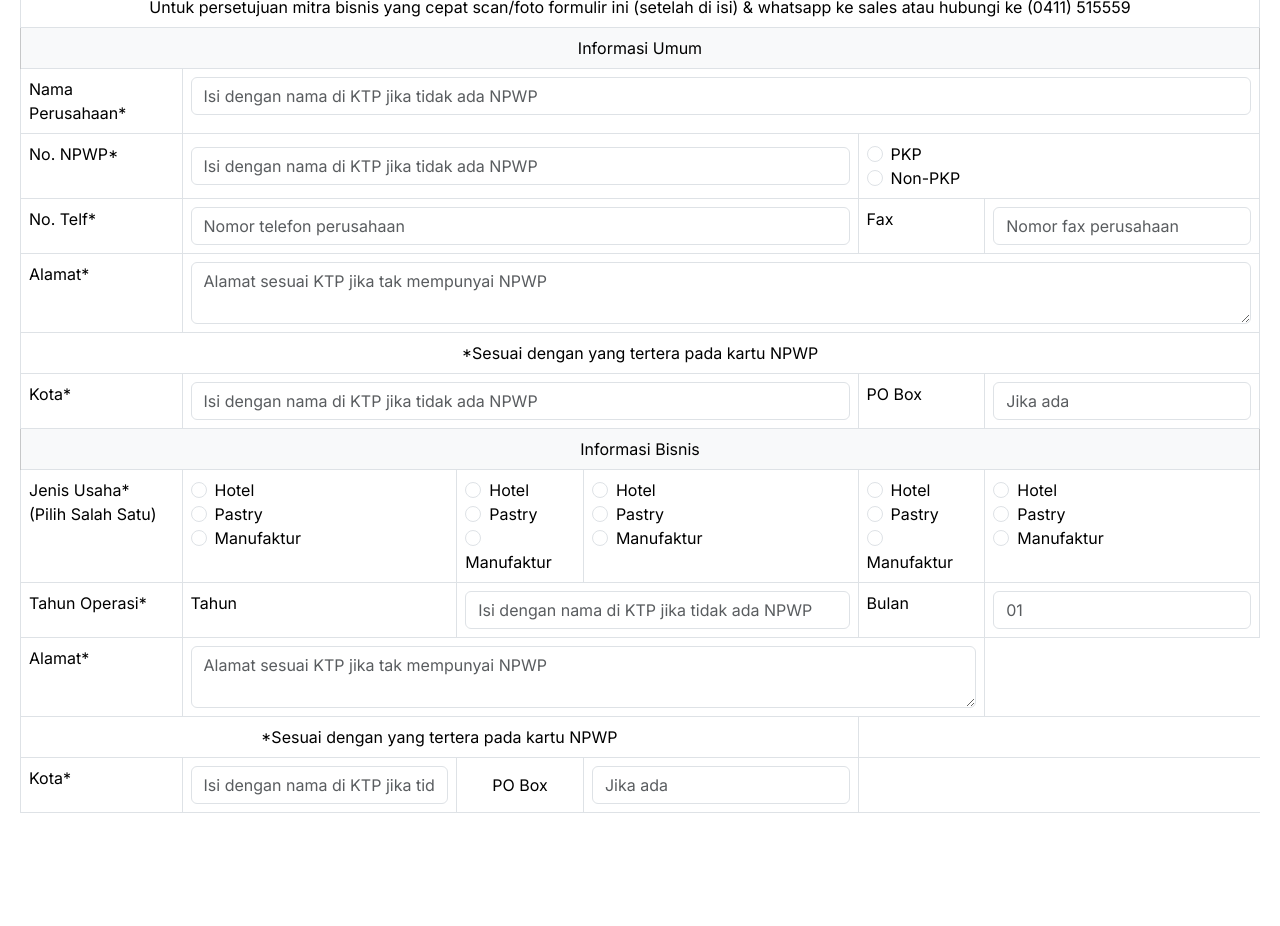
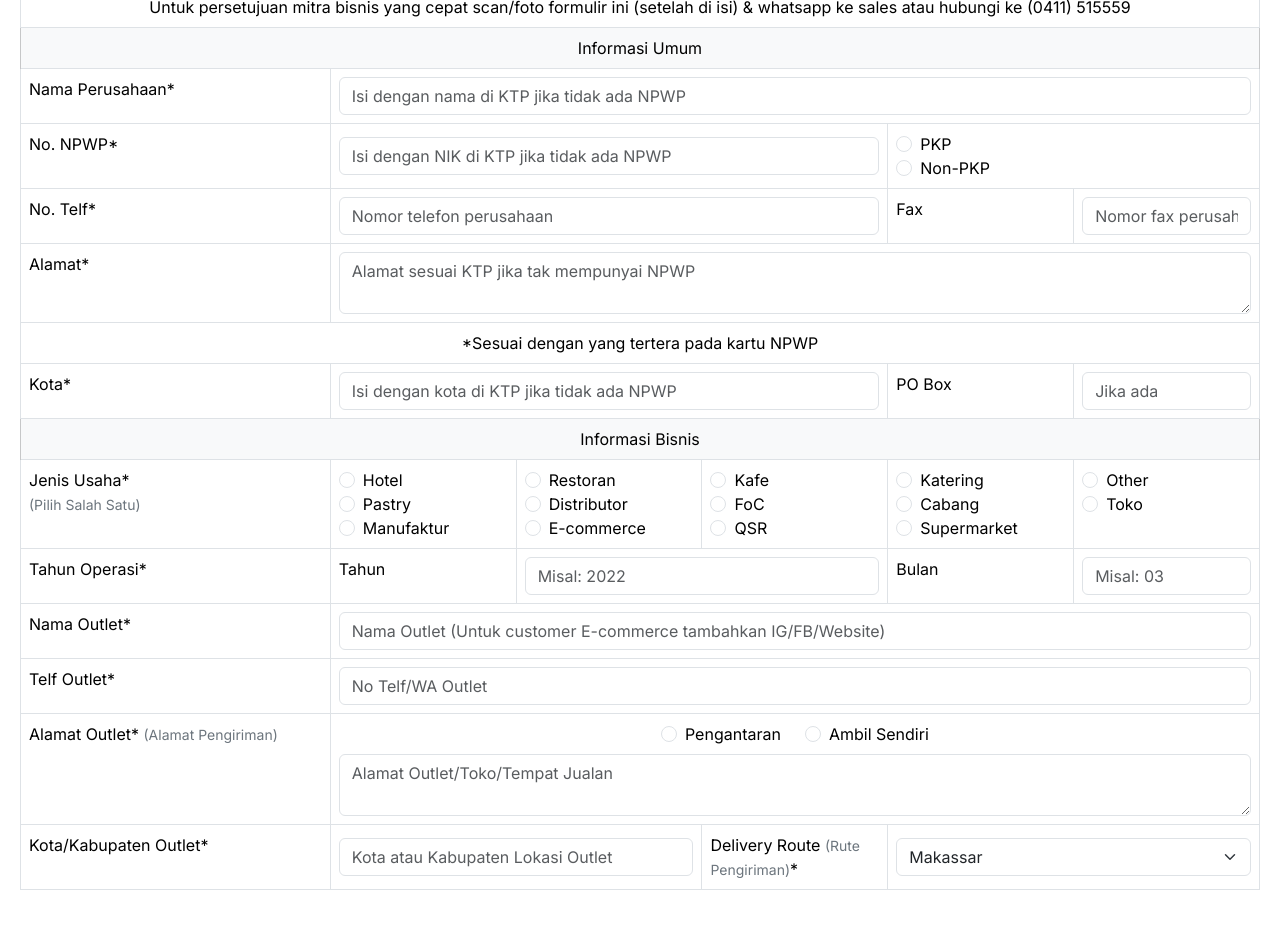
Before and after one commit to rayyanekaputra/formuliraplikasimitrabisnis, a Vue app: page / in a window 1280 px wide. Shown: the part 140-1066 px from the top of the page. Before the commit the page ends 989 px from the top, so only its background shows below. Built offline with nearby package versions, Linux system fonts and the light colour scheme.

Commit message:
selesai sampai informasi bisnis dan ref nya

```diff
--- a/src/views/RegistrasiCustomerView.vue
+++ b/src/views/RegistrasiCustomerView.vue
@@ -53,7 +53,7 @@
                     <th scope="row">No. NPWP*</th>
                     <td class="align-middle" colspan="3">
                         <input v-model="nomorNPWP" class="w-100 form-control" type="text"
-                            placeholder="Isi dengan nama di KTP jika tidak ada NPWP">
+                            placeholder="Isi dengan NIK di KTP jika tidak ada NPWP">
                     </td>
                     <td colspan="3">
                         <div>
@@ -78,7 +78,8 @@
                     </td>
                     <td>Fax</td>
                     <td>
-                        <input v-model="nomorFax" class="w-100 form-control" type="text" placeholder="Nomor fax perusahaan">
+                        <input v-model="nomorFax" class="w-100 form-control" type="text"
+                            placeholder="Nomor fax perusahaan">
                     </td>
 
                 </tr>
@@ -98,7 +99,7 @@
                     <th scope="row">Kota*</th>
                     <td class="align-middle" colspan="3">
                         <input v-model="tempatKota" class="w-100 form-control" type="text"
-                            placeholder="Isi dengan nama di KTP jika tidak ada NPWP">
+                            placeholder="Isi dengan kota di KTP jika tidak ada NPWP">
                     </td>
                     <td class="">
                         PO Box
@@ -117,8 +118,9 @@
                     </th>
                 </tr>
                 <tr>
-                    <th scope="row" colspan="1" class="fs-">Jenis Usaha*<br />(Pilih Salah Satu) </th>
-                    <td colspan="1">
+                    <th scope="row" colspan="1" class="fs-">Jenis Usaha*<br /> <small class="text-secondary"> (Pilih
+                            Salah Satu) </small></th>
+                    <td colspan="1" width="15%">
                         <div>
                             <input name="jenisUsaha" v-model="jenisUsaha" class=" me-2 form-check-input" type="radio"
                                 value="Hotel">
@@ -135,72 +137,67 @@
                             <label class="form-check-label" for="jenisUsaha">Manufaktur</label>
                         </div>
                     </td>
-                    <td colspan="1">
+                    <td colspan="1" width="15%">
                         <div>
                             <input name="jenisUsaha" v-model="jenisUsaha" class=" me-2 form-check-input" type="radio"
-                                value="Hotel">
-                            <label class="form-check-label" for="jenisUsaha">Hotel</label>
+                                value="Restoran">
+                            <label class="form-check-label" for="jenisUsaha">Restoran</label>
                         </div>
                         <div>
                             <input name="jenisUsaha" v-model="jenisUsaha" class=" me-2 form-check-input" type="radio"
-                                value="Pastry">
-                            <label class="form-check-label" for="jenisUsaha">Pastry</label>
+                                value="Distributor">
+                            <label class="form-check-label" for="jenisUsaha">Distributor</label>
                         </div>
                         <div>
                             <input name="jenisUsaha" v-model="jenisUsaha" class=" me-2 form-check-input" type="radio"
-                                value="Manufaktur">
-                            <label class="form-check-label" for="jenisUsaha">Manufaktur</label>
+                                value="Ecommerce">
+                            <label class="form-check-label" for="jenisUsaha">E-commerce</label>
                         </div>
                     </td>
-                    <td colspan="1">
+                    <td colspan="1" width="15%">
                         <div>
                             <input name="jenisUsaha" v-model="jenisUsaha" class=" me-2 form-check-input" type="radio"
-                                value="Hotel">
-                            <label class="form-check-label" for="jenisUsaha">Hotel</label>
+                                value="Kafe">
+                            <label class="form-check-label" for="jenisUsaha">Kafe</label>
                         </div>
                         <div>
                             <input name="jenisUsaha" v-model="jenisUsaha" class=" me-2 form-check-input" type="radio"
-                                value="Pastry">
-                            <label class="form-check-label" for="jenisUsaha">Pastry</label>
+                                value="FoC">
+                            <label class="form-check-label" for="jenisUsaha">FoC</label>
                         </div>
                         <div>
                             <input name="jenisUsaha" v-model="jenisUsaha" class=" me-2 form-check-input" type="radio"
-                                value="Manufaktur">
-                            <label class="form-check-label" for="jenisUsaha">Manufaktur</label>
+                                value="QSR">
+                            <label class="form-check-label" for="jenisUsaha">QSR</label>
                         </div>
                     </td>
-                    <td colspan="1">
+                    <td colspan="1" width="15%">
                         <div>
                             <input name="jenisUsaha" v-model="jenisUsaha" class=" me-2 form-check-input" type="radio"
-                                value="Hotel">
-                            <label class="form-check-label" for="jenisUsaha">Hotel</label>
+                                value="Katering">
+                            <label class="form-check-label" for="jenisUsaha">Katering</label>
                         </div>
                         <div>
                             <input name="jenisUsaha" v-model="jenisUsaha" class=" me-2 form-check-input" type="radio"
-                                value="Pastry">
-                            <label class="form-check-label" for="jenisUsaha">Pastry</label>
+                                value="Cabang">
+                            <label class="form-check-label" for="jenisUsaha">Cabang</label>
                         </div>
                         <div>
                             <input name="jenisUsaha" v-model="jenisUsaha" class=" me-2 form-check-input" type="radio"
-                                value="Manufaktur">
-                            <label class="form-check-label" for="jenisUsaha">Manufaktur</label>
+                                value="Supermarket">
+                            <label class="form-check-label" for="jenisUsaha">Supermarket</label>
                         </div>
                     </td>
-                    <td colspan="1">
+                    <td colspan="1" width="15%">
                         <div>
                             <input name="jenisUsaha" v-model="jenisUsaha" class="me-2 form-check-input" type="radio"
-                                value="Hotel">
-                            <label class="form-check-label" for="jenisUsaha">Hotel</label>
+                                value="Other">
+                            <label class="form-check-label" for="jenisUsaha">Other</label>
                         </div>
                         <div>
                             <input name="jenisUsaha" v-model="jenisUsaha" class="me-2 form-check-input" type="radio"
-                                value="Pastry">
-                            <label class="form-check-label" for="jenisUsaha">Pastry</label>
-                        </div>
-                        <div>
-                            <input name="jenisUsaha" v-model="jenisUsaha" class="me-2 form-check-input" type="radio"
-                                value="Manufaktur">
-                            <label class="form-check-label" for="jenisUsaha">Manufaktur</label>
+                                value="Toko">
+                            <label class="form-check-label" for="jenisUsaha">Toko</label>
                         </div>
                     </td>
 
@@ -213,42 +210,73 @@
                         Tahun
                     </td>
                     <td colspan="2">
-                        <input v-model="tahunOperasi" class="w-100 form-control" type="text"
-                            placeholder="Isi dengan nama di KTP jika tidak ada NPWP">
+                        <input v-model="tahunOperasi" class="w-100 form-control" type="text" placeholder="Misal: 2022">
                     </td>
                     <td colspan="1">
                         Bulan
                     </td>
                     <td colspan="2">
-                        <input v-model="bulanOperasi" class="w-100 form-control" type="text" placeholder="01">
+                        <input v-model="bulanOperasi" class="w-100 form-control" type="text" placeholder="Misal: 03">
                     </td>
 
                 </tr>
 
                 <tr>
-                    <th scope="row">Alamat*</th>
-                    <td class="align-middle" colspan="4">
-                        <textarea class=" form-control" v-model="alamat"
-                            placeholder="Alamat sesuai KTP jika tak mempunyai NPWP"></textarea>
+                    <th scope="row">Nama Outlet*</th>
+                    <td class="align-middle" colspan="5">
+                        <input v-model="namaOutlet" class="w-100 form-control" type="text"
+                            placeholder="Nama Outlet (Untuk customer E-commerce tambahkan IG/FB/Website)">
                     </td>
+
                 </tr>
                 <tr>
-                    <td class="text-center align-middle" colspan="4">
-                        *Sesuai dengan yang tertera pada kartu NPWP
+                    <th scope="row">Telf Outlet*</th>
+                    <td class="align-middle" colspan="5">
+                        <input v-model="namaOutlet" class="w-100 form-control" type="text"
+                            placeholder="No Telf/WA Outlet">
                     </td>
+
                 </tr>
                 <tr>
-                    <th scope="row">Kota*</th>
-                    <td class="align-middle">
-                        <input v-model="tempatKota" class="w-100 form-control" type="text"
-                            placeholder="Isi dengan nama di KTP jika tidak ada NPWP">
+                    <th scope="row">Alamat Outlet* <small class="text-secondary">(Alamat Pengiriman)</small></th>
+                    <td class="align-middle" colspan="5">
+                        <div class="d-flex flex-row justify-content-center mb-2">
+                            <div>
+                                <input name="jenisPengiriman" v-model="jenisPengiriman" class=" me-2 form-check-input"
+                                    type="radio" value="Pengantaran">
+                                <label class="form-check-label me-4" for="jenisPengiriman">Pengantaran</label>
+                            </div>
+                            <div>
+                                <input name="jenisPengiriman" v-model="jenisPengiriman" class=" me-2 form-check-input"
+                                    type="radio" value="AmbilSendiri">
+                                <label class="form-check-label" for="jenisPengiriman">Ambil Sendiri</label>
+                            </div>
+                        </div>
+                        <textarea class=" form-control" v-model="alamatOutlet"
+                            placeholder="Alamat Outlet/Toko/Tempat Jualan"></textarea>
+
                     </td>
-                    <td class="text-center align-middle">
-                        PO Box
+
+                </tr>
+                <tr>
+                    <th scope="row">Kota/Kabupaten Outlet*</th>
+                    <td class="align-middle" colspan="2">
+                        <input v-model="kotaOutlet" class="w-100 form-control" type="text"
+                            placeholder="Kota atau Kabupaten Lokasi Outlet">
                     </td>
-                    <td class="align-middle">
-                        <input v-model="tempatPOBox" class="w-100 form-control" type="text" placeholder="Jika ada">
+                    <th scope="row">Delivery Route </br><small class="text-secondary">(Rute Pengiriman)</small>*</th>
+                    <td class="align-middle" colspan="2">
+                        <select v-model="rutePengiriman" class="w-100 form-select">
+                        <option disabled value="">Pilih salah satu rute</option>
+                        <option>Makassar</option>
+                        <option>Makassar 1</option>
+                        <option>Makassar 2</option>
+                        <option>Makassar 3</option>
+                        <option>Makassar 4</option>
+                        <option>Makassar 5</option>
+                        </select>
                     </td>
+
                 </tr>
             </tbody>
         </table>
@@ -257,6 +285,24 @@
 </template>
 
 <script setup>
+import { ref } from 'vue';
+
+const namaPerusahaan = ref('');
+const nomorNPWP = ref('');
+const statusPKP = ref('');
+const nomorTelfon = ref('');
+const nomorFax = ref('');
+const alamat = ref('');
+const tempatKota = ref('');
+const tempatPOBox = ref('');
+const jenisUsaha = ref('');
+const tahunOperasi = ref('');
+const bulanOperasi = ref('');
+const namaOutlet = ref('');
+const jenisPengiriman = ref('');
+const alamatOutlet = ref('');
+const kotaOutlet = ref('');
+const rutePengiriman = ref('Makassar');
 
 </script>
 
```
